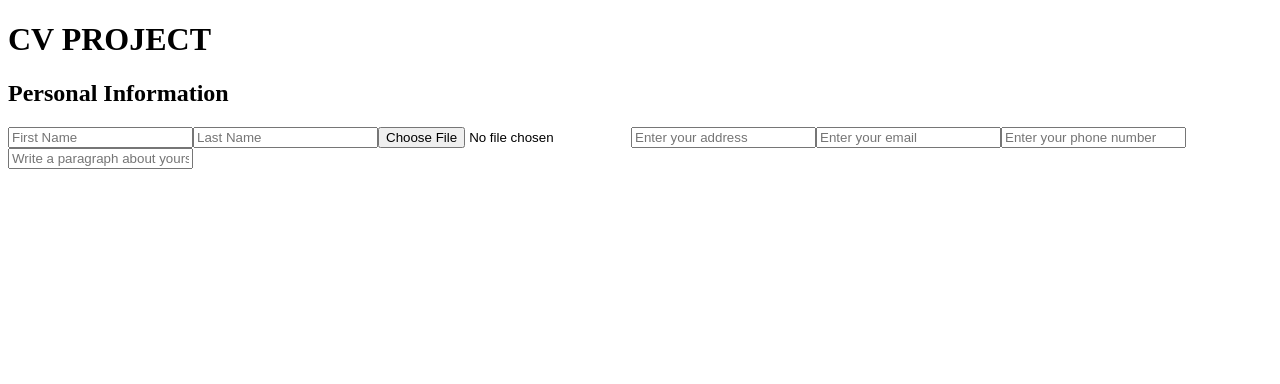
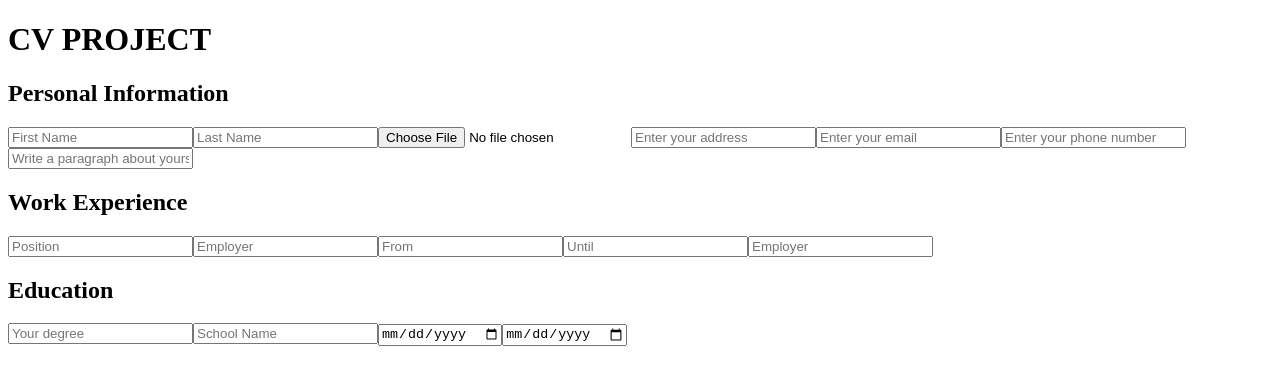
Before and after one commit to devkovmtl/cv-project, a React (Create React App) app: page / in a window 1280 px wide. Shown: the top 384 px of the page. Built offline with nearby package versions, Linux system fonts and the light colour scheme; the HTML template or start-up script is replaced by a standard one.

Commit message:
Work Experience basic html tag

```diff
--- a/src/App.tsx
+++ b/src/App.tsx
@@ -1,5 +1,5 @@
 import React, { Component } from 'react';
-import { PersonalInformation } from './containers';
+import { Education, PersonalInformation, WorkExperience } from './containers';
 
 class App extends Component {
   render() {
@@ -12,6 +12,14 @@ class App extends Component {
         <div>
           <PersonalInformation />
         </div>
+
+        <div>
+          <WorkExperience />
+        </div>
+
+        <div>
+          <Education />
+        </div>
       </div>
     );
   }
--- /dev/null
+++ b/src/containers/Education/Education.tsx
@@ -0,0 +1,66 @@
+import React, { Component } from 'react';
+import { InputField } from '../../components';
+
+const initialState = {
+  degree: '',
+  schoolName: '',
+  from: '',
+  until: '',
+};
+
+type EducationState = Readonly<typeof initialState>;
+
+class Education extends Component {
+  readonly state: EducationState = initialState;
+
+  handleChange = (e: React.ChangeEvent<HTMLInputElement>, name: string) => {
+    this.setState((prevState) => ({ ...prevState, [name]: e.target.value }));
+  };
+
+  render() {
+    const { degree, schoolName, from, until } = this.state;
+
+    return (
+      <div className='education'>
+        <h2>Education</h2>
+        <div>
+          <form>
+            <InputField
+              type='text'
+              placeholder='Your degree'
+              name='degree'
+              value={degree}
+              handleChange={this.handleChange}
+            />
+
+            <InputField
+              type='text'
+              placeholder='School Name'
+              name='schoolName'
+              value={schoolName}
+              handleChange={this.handleChange}
+            />
+
+            <InputField
+              type='date'
+              placeholder='From'
+              name='from'
+              value={from}
+              handleChange={this.handleChange}
+            />
+
+            <InputField
+              type='date'
+              placeholder='until'
+              name='until'
+              value={until}
+              handleChange={this.handleChange}
+            />
+          </form>
+        </div>
+      </div>
+    );
+  }
+}
+
+export default Education;
--- /dev/null
+++ b/src/containers/WorkExperience/WorkExperience.tsx
@@ -0,0 +1,74 @@
+import React, { Component } from 'react';
+import { InputField } from '../../components';
+
+const initialState = {
+  position: '',
+  employer: '',
+  taskDescription: '',
+  from: '',
+  until: '',
+};
+
+type WorkExperienceState = Readonly<typeof initialState>;
+
+class WorkExperience extends Component {
+  readonly state: WorkExperienceState = initialState;
+
+  handleChange = (e: React.ChangeEvent<HTMLInputElement>, name: string) => {
+    this.setState((prevState) => ({ ...prevState, [name]: e.target.value }));
+  };
+
+  render() {
+    const { position, employer, taskDescription, from, until } = this.state;
+    return (
+      <div>
+        <h2>Work Experience</h2>
+        <div>
+          <form>
+            <InputField
+              type='text'
+              placeholder='Position'
+              name='position'
+              value={position}
+              handleChange={this.handleChange}
+            />
+
+            <InputField
+              type='text'
+              placeholder='Employer'
+              name='employer'
+              value={employer}
+              handleChange={this.handleChange}
+            />
+
+            <InputField
+              type='text'
+              placeholder='From'
+              name='from'
+              value={from}
+              handleChange={this.handleChange}
+            />
+
+            <InputField
+              type='text'
+              placeholder='Until'
+              name='until'
+              value={until}
+              handleChange={this.handleChange}
+            />
+
+            <InputField
+              type='textarea'
+              placeholder='Employer'
+              name='taskDescription'
+              value={taskDescription}
+              handleChange={this.handleChange}
+            />
+          </form>
+        </div>
+      </div>
+    );
+  }
+}
+
+export default WorkExperience;
--- a/src/containers/index.ts
+++ b/src/containers/index.ts
@@ -1 +1,5 @@
 export { default as PersonalInformation } from './PersonalInformation/PersonalInformation';
+
+export { default as Education } from './Education/Education';
+
+export { default as WorkExperience } from './WorkExperience/WorkExperience';
```
Also changed, not shown: 2 other files (tests, documents, lock files or other folders).
